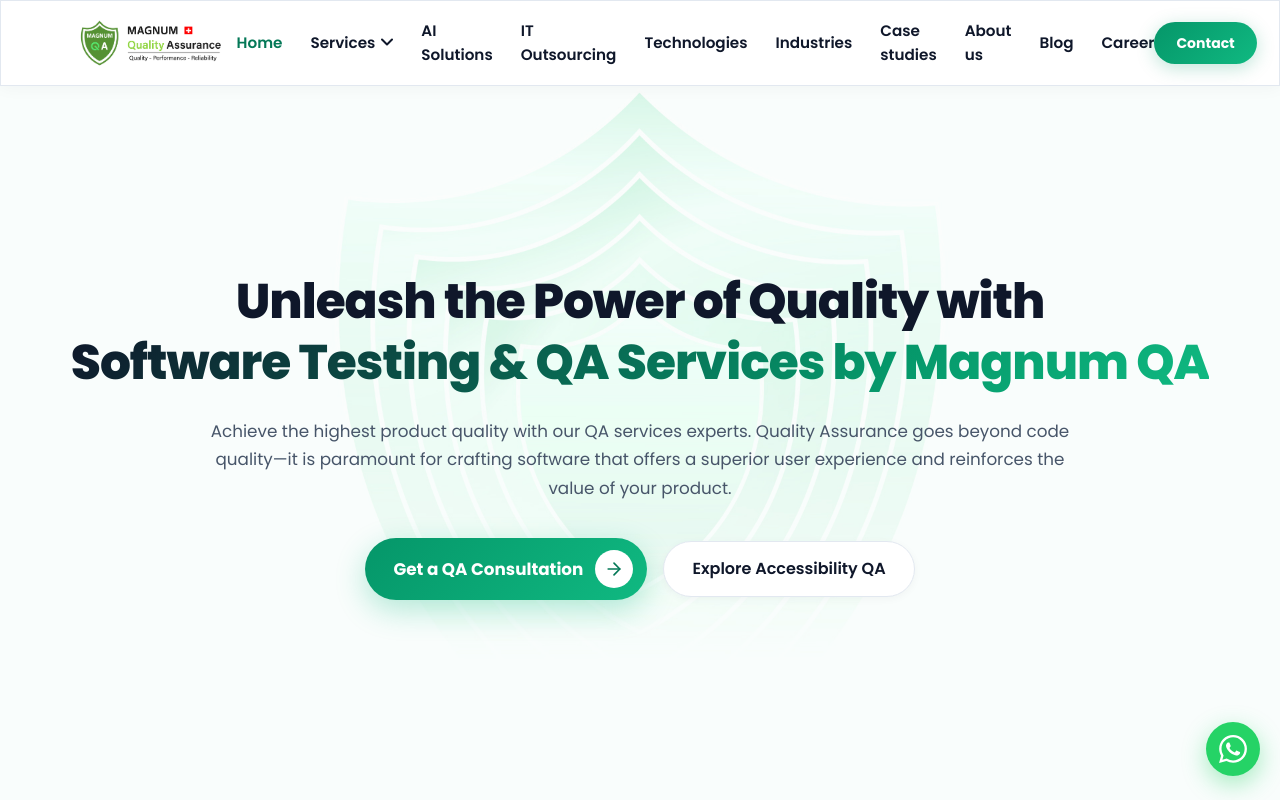
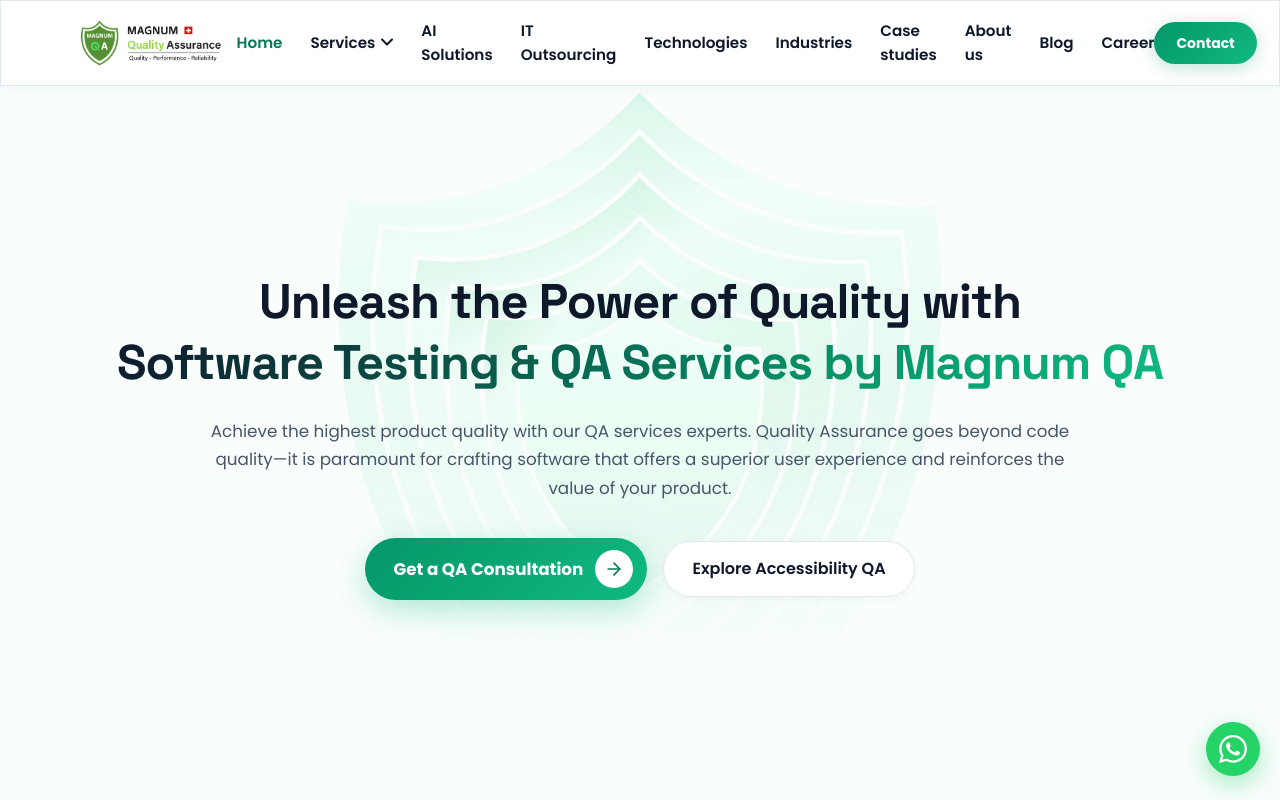
Before and after one commit to ZADPRO/magnum-website-v1, a React (Vite) app: page / in a window 1280 px wide. Shown: the top 800 px of the page. Built offline with nearby package versions, Linux system fonts and the light colour scheme.

Commit message:
style: update heading typography to use Space Grotesk font variable

```diff
--- a/src/index.css
+++ b/src/index.css
@@ -1,7 +1,8 @@
-@import url('https://fonts.googleapis.com/css2?family=Poppins:ital,wght@0,300;0,400;0,500;0,600;0,700;0,800;1,400;1,600&display=swap');
+@import url('https://fonts.googleapis.com/css2?family=Space+Grotesk:wght@500;600;700;800&family=Poppins:ital,wght@0,300;0,400;0,500;0,600;0,700;0,800;1,400;1,600&display=swap');
 
 :root {
   --font-family: 'Poppins', -apple-system, BlinkMacSystemFont, 'Segoe UI', Roboto, sans-serif;
+  --font-heading: 'Space Grotesk', -apple-system, BlinkMacSystemFont, 'Segoe UI', Roboto, sans-serif;
 
   /* Scalo-inspired Premium Light Theme Palette */
   --bg-primary: #ffffff;
@@ -57,6 +58,12 @@
   background-color: var(--bg-primary);
   color: var(--text-primary);
   -webkit-font-smoothing: antialiased;
+}
+
+/* Global Heading Font Family Rule */
+h1, h2, h3, h4, h5, h6, .font-heading {
+  font-family: var(--font-heading) !important;
+  letter-spacing: -0.025em;
 }
 
 /* Glassmorphism utilities for light theme */
--- a/src/pages/HomePage.tsx
+++ b/src/pages/HomePage.tsx
@@ -250,7 +250,7 @@
             <h1 style={{
               fontSize: 'clamp(2.1rem, 3.8vw, 3.4rem)',
               fontWeight: 800,
-              fontFamily: "'Poppins', sans-serif",
+              fontFamily: 'var(--font-heading)',
               lineHeight: 1.25,
               letterSpacing: '-1px',
               color: '#0f172a',
--- a/src/pages/HomePage2.tsx
+++ b/src/pages/HomePage2.tsx
@@ -250,7 +250,7 @@
             <h1 style={{
               fontSize: 'clamp(2.1rem, 3.8vw, 3.4rem)',
               fontWeight: 800,
-              fontFamily: "'Poppins', sans-serif",
+              fontFamily: 'var(--font-heading)',
               lineHeight: 1.25,
               letterSpacing: '-1px',
               color: '#0f172a',
```
